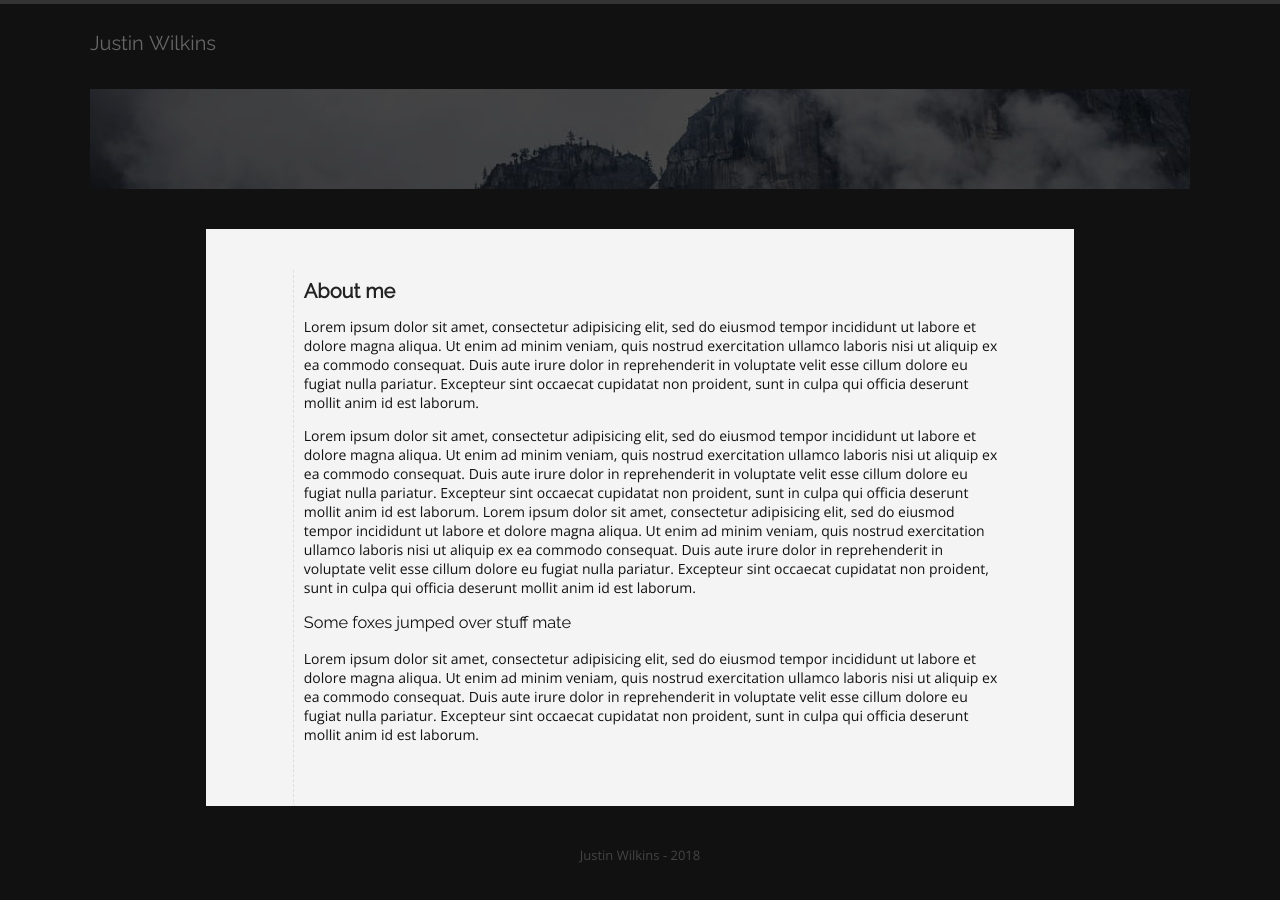
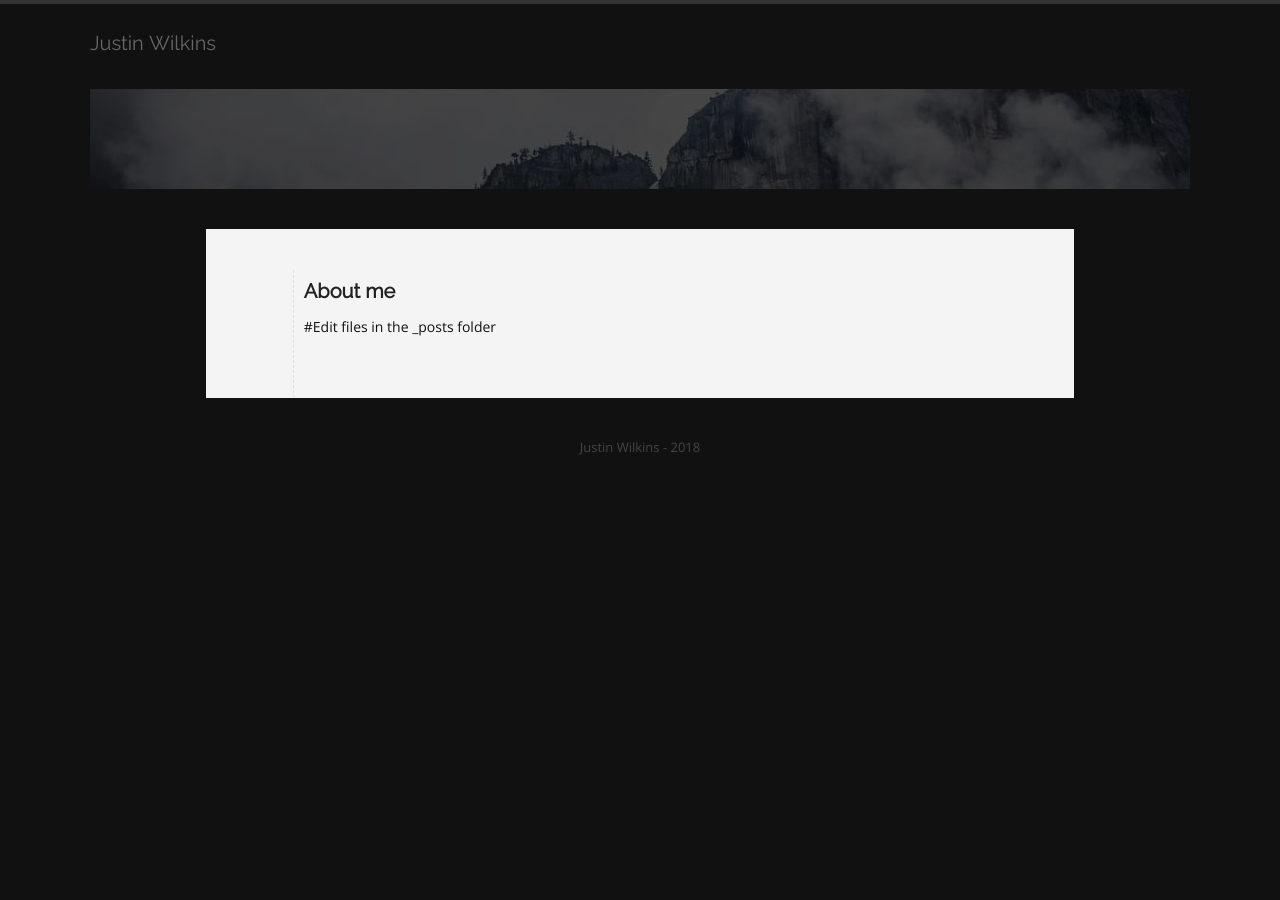
Before and after one commit to BJJohnston/Jwilks, a Jekyll site: the page built from _posts/2015-12-27-post6.md, in a window 1280 px wide. Built offline with Jekyll 4.4.1, drawn with Linux system fonts in a browser that asks for light colours; some web fonts are replaced; comment, search, counter and statistics services are not loaded.

Commit message:
Updated '_posts/2015-12-27-post6.md' via CloudCannon

```diff
--- a/_posts/2015-12-27-post6.md
+++ b/_posts/2015-12-27-post6.md
@@ -6,10 +6,4 @@ summary: About me.
 image: /images/blog/me.jpg
 ---
 
-Lorem ipsum dolor sit amet, consectetur adipisicing elit, sed do eiusmod tempor incididunt ut labore et dolore magna aliqua. Ut enim ad minim veniam, quis nostrud exercitation ullamco laboris nisi ut aliquip ex ea commodo consequat. Duis aute irure dolor in reprehenderit in voluptate velit esse cillum dolore eu fugiat nulla pariatur. Excepteur sint occaecat cupidatat non proident, sunt in culpa qui officia deserunt mollit anim id est laborum.
-
-Lorem ipsum dolor sit amet, consectetur adipisicing elit, sed do eiusmod tempor incididunt ut labore et dolore magna aliqua. Ut enim ad minim veniam, quis nostrud exercitation ullamco laboris nisi ut aliquip ex ea commodo consequat. Duis aute irure dolor in reprehenderit in voluptate velit esse cillum dolore eu fugiat nulla pariatur. Excepteur sint occaecat cupidatat non proident, sunt in culpa qui officia deserunt mollit anim id est laborum. Lorem ipsum dolor sit amet, consectetur adipisicing elit, sed do eiusmod tempor incididunt ut labore et dolore magna aliqua. Ut enim ad minim veniam, quis nostrud exercitation ullamco laboris nisi ut aliquip ex ea commodo consequat. Duis aute irure dolor in reprehenderit in voluptate velit esse cillum dolore eu fugiat nulla pariatur. Excepteur sint occaecat cupidatat non proident, sunt in culpa qui officia deserunt mollit anim id est laborum.
-
-### Some foxes jumped over stuff mate
-
-Lorem ipsum dolor sit amet, consectetur adipisicing elit, sed do eiusmod tempor incididunt ut labore et dolore magna aliqua. Ut enim ad minim veniam, quis nostrud exercitation ullamco laboris nisi ut aliquip ex ea commodo consequat. Duis aute irure dolor in reprehenderit in voluptate velit esse cillum dolore eu fugiat nulla pariatur. Excepteur sint occaecat cupidatat non proident, sunt in culpa qui officia deserunt mollit anim id est laborum.
+#Edit files in the _posts folder
```
